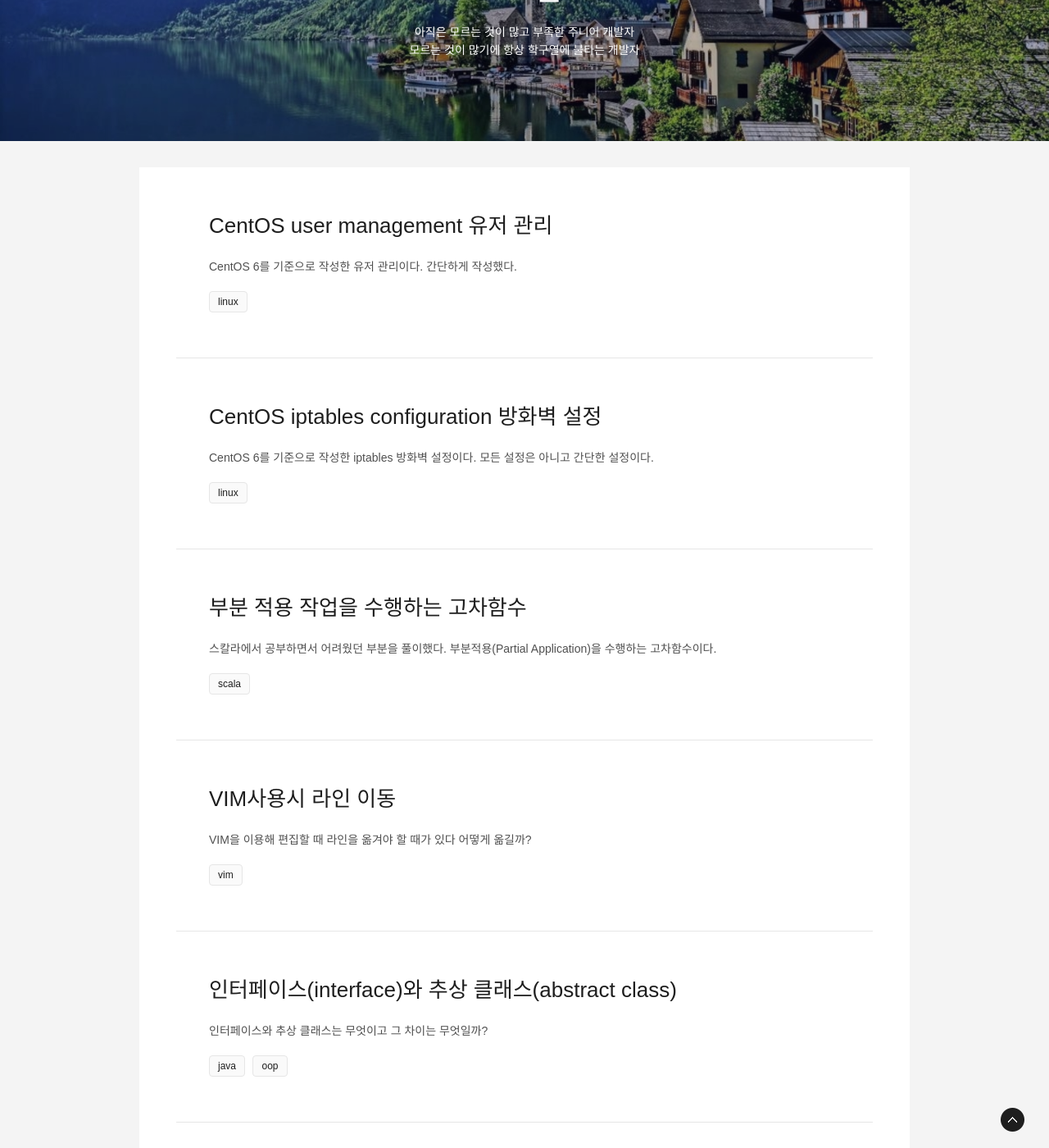
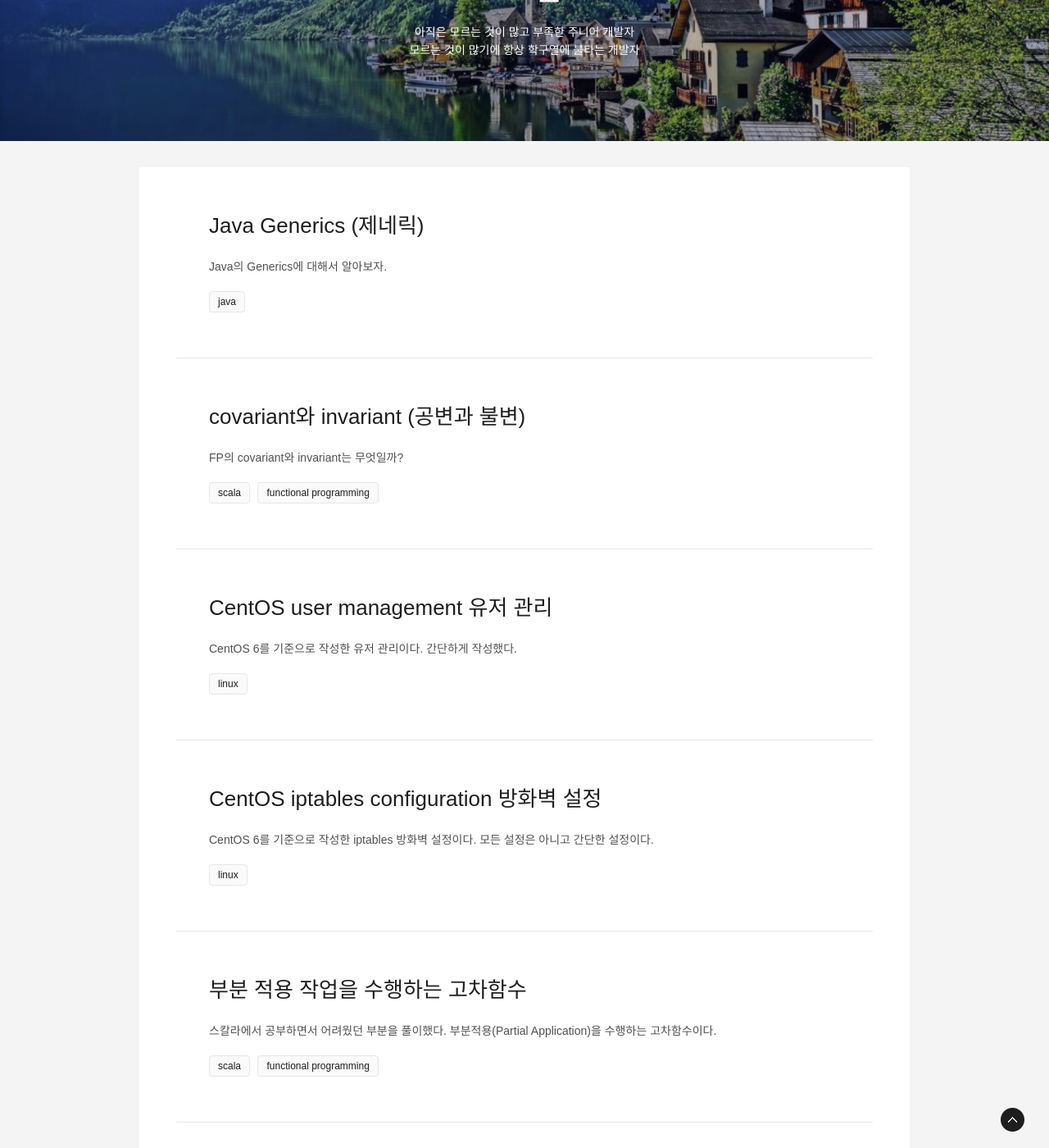
Before and after one commit to loustler/loustler.github.io, a Jekyll site: the page built from index.html, in a window 1280 px wide and 1400 px high, scrolled down 199 px. Shown: the whole window at 82% size. Built offline with Jekyll 4.4.1, drawn with Linux system fonts in a browser that asks for light colours; the list of posts is cut into pages by our own code; part of the change alters nothing that is shown.

Commit message:
post: scala covariant, invariant and java generics

```diff
--- a/_posts/2016/10/2016-10-30-scala_partial_application.md
+++ b/_posts/2016/10/2016-10-30-scala_partial_application.md
@@ -3,7 +3,7 @@ layout: post
 title:  "부분 적용 작업을 수행하는 고차함수"
 date:   2016-10-30 16:50:00 +0900
 categories: [languages]
-tags : [scala]
+tags : [scala, functional programming]
 ---
 스칼라에서 공부하면서 어려웠던 부분을 풀이했다.
 
--- /dev/null
+++ b/_posts/2016/11/2016-11-20-function_programming_covariant_invariant.md
@@ -0,0 +1,64 @@
+---
+layout: post
+title:  "covariant와 invariant (공변과 불변)"
+date:   2016-11-20 13:40:50 +0900
+categories: [languages]
+tags : [scala, functional programming]
+---
+FP의 covariant와 invariant는 무엇일까?
+
+<!--more-->
+
+covariant와 invariant는 `Generics`를 떠올리면 된다.
+
+* 공변(covariant)
+    * Type Args 앞에 +를 추가해서 표기
+        * `[+A]`
+
+    * 가변 지정자(variance annotation : 가변주해)
+    * 위의 예제와 같은 args를 양(positive)의 매개변수 라고 함
+    * explain
+        * 만일 Dog가 Animal의 subtype이면 List[Dog]가 List[Animal]의 subtype으로 간주된다
+        * generally
+            * X가 Y의 subtype일 때, 모든 type X와 Y에 대해 List[X]는 List[Y]의 하위형식이다
+            *
+
+* 불변(invariant)
+    * 공변(covariant)과 달리 Type Args앞에 +가 없으면 불변(invariant)
+        *`[A]`
+
+* covariant에 대해
+ 자바와 비교할 수는 없으나 이해를 하기 위해 비교 아닌 비교를 해보자..
+ > Java 에서 `List<Dog>`가 `List<Animal>`의 서브타입이 될 수는 없다
+
+ 코드로 보자.
+
+{% highlight java %}
+  class Animal {}
+  class Dog extends Animal {}
+{% endhighlight %}
+
+와 같다고 하면,
+
+{% highlight java %}
+List<Animal> animals = new ArrayList<Animal>();
+List<Dog> animals = new ArrayList<Dog>();
+{% endhighlight %}
+
+자바에서 위의 것을 해보면 컴파일 에러가 발생한다.(제네릭)
+
+ > 그러나 Scala의 covariant는 서브타입이 될 수 있다.
+
+* 자바에서 covariant가 될 경우 문제점
+
+{% highlight java %}
+List<Integer> numbers = Arrays.asList(1, 2, 3, 4, 5);
+List<Object> objects = numbers;
+objects.add("aaa");
+{% endhighlight %}
+
+이 성립할 가능성이 있기 때문에 불가능하다.
+
+> Scala의 List는 immutable이라 나중에 추가될 수가 없음
+
+위와 같기 때문에 Scala에서는 성립이 가능하다
--- /dev/null
+++ b/_posts/2016/11/2016-11-20-java_generics_01.md
@@ -0,0 +1,73 @@
+---
+layout: post
+title:  "Java Generics (제네릭)"
+date:   2016-11-20 14:56:30 +0900
+categories: [languages]
+tags : [java]
+---
+Java의 Generics에 대해서 알아보자.
+
+<!--more-->
+
+Java의 Generics은 정말 유용한 기능이다.
+
+`casting`은 물론이고 `type safe` 까지 보장해주기 때문이다.
+
+사용방법은 다음과 같다.
+
+Generics에 사용할 수 있는 것은
+
+와일드카드(wildcard)인 `?`이 있고, type을 직접 지정해줄 수 있다 `T` 혹은 `E`와 같이..
+
+그리고 `super`와 `extends`를 통해 제한(bounded)을 줄 수도 있다.
+
+{% highlight java %}
+static class Animal{}
+static class Dog extends Animal {}
+
+static <T> void print1(T t) {
+   System.out.println(t);
+}
+
+static <T extends Comparable> void print2(T t) {
+   System.out.println(t);
+}
+
+static <T extends Comparable & Serializable> void print3(T t) {
+   System.out.println(t);
+}
+
+public static void main(String[] args) {
+   // Object type의 element를 가지는 List
+   List<Object> objectList;
+
+   // 모든 타입
+   // wildcard인 ? 은 ? extends Object 라고 봐도 될 것 같다
+   List<?> someList;
+
+   // 상속체크
+   Dog animal = new Dog();
+
+   // Generics subtype
+   List<Dog> dogList = Arrays.asList(animal);
+
+   // compile error
+   List<Animal> animalList = dogList;
+
+   // 정상 동작
+   ArrayList<Animal> animalArrayList = new ArrayList<Animal>(Arrays.asList(animal));
+   List<Animal> animalList1 = animalArrayList;
+
+   print1("print1");
+   print2("print2");
+   print3("print3");
+}
+{% endhighlight %}
+
+위 소스를 한 번 보면 바로 이해 될 것이다.
+
+`print1`, `print2`, `print3`에서 `String`이 계속 출력되는 이유는
+
+[Stirng API](http://docs.oracle.com/javase/8/docs/api/java/lang/String.html)를 보면
+
+`Serializable`과 `Comparable`을 모두 구현하고 있는 것을 볼 수 있다.
```
